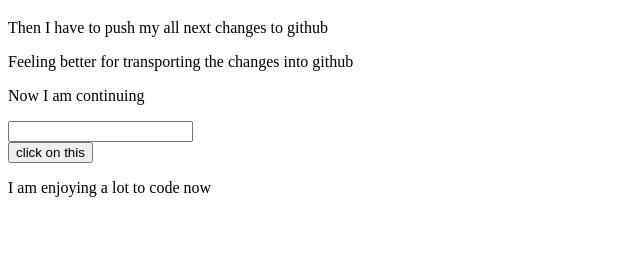
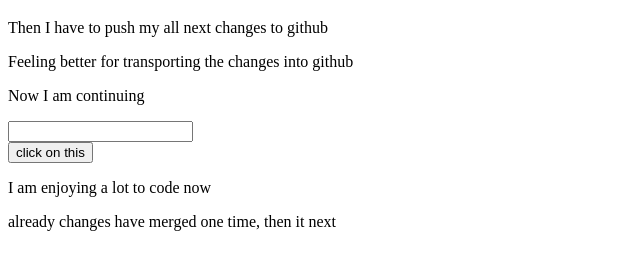
Before and after one commit to programmersufian/my-third-website, a plain HTML site: page index.html in a window 1280 px wide. Shown: the part 61-330 px from the top of the page, without its empty margins (0-640 px from the left). Drawn offline with Linux system fonts and the light colour scheme.

Commit message:
checking

```diff
--- a/index.html
+++ b/index.html
@@ -14,5 +14,6 @@
     <br>
     <button>click on this</button>
     <p>I am enjoying a lot to code now </p>
+    <p>already changes have merged one time, then it next</p>
 </body>
 </html>
```
